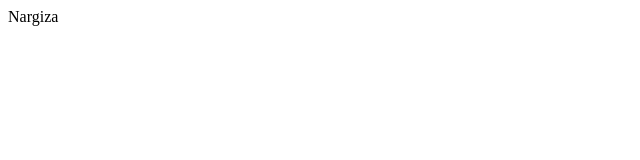
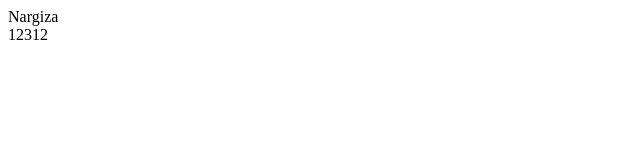
Before and after one commit to DamirAid/project-js14, a plain HTML site: page nargiza.html in a window 1280 px wide. Shown: the full height of the page, 0-640 px from the left. Drawn offline with Linux system fonts and the light colour scheme.

Commit message:
new branch

```diff
--- a/nargiza.html
+++ b/nargiza.html
@@ -7,5 +7,6 @@
 </head>
 <body>
     <div>Nargiza</div>
+    <div>12312</div>
 </body>
 </html>
```
